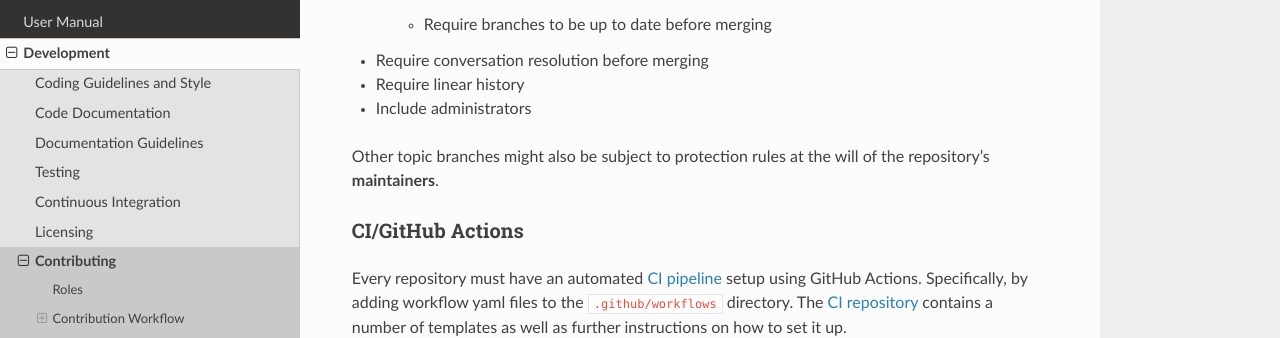
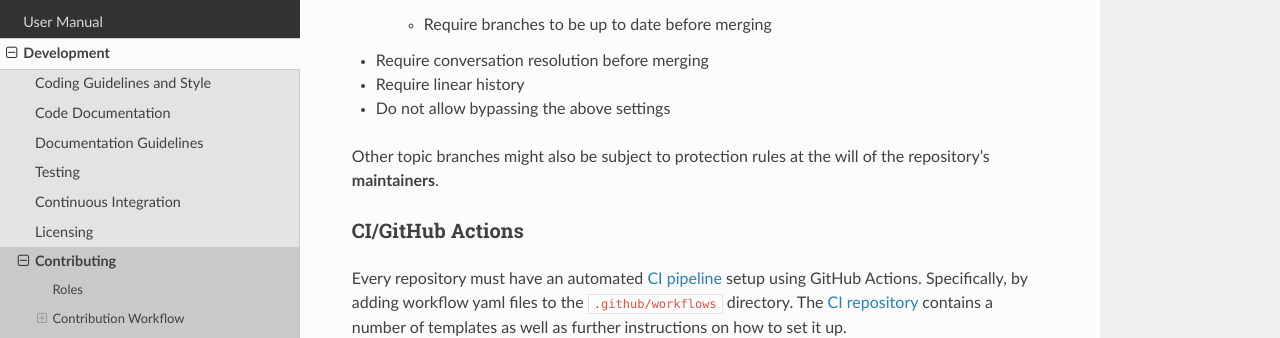
Before and after one commit to bao-project/bao-docs, a Sphinx documentation site: the page built from source/development/contributing.rst, in a window 1280 px wide and 900 px high, scrolled down 9770 px. Shown: the part 159-497 px from the top of the window. Built offline with Sphinx 7.4.7 and the Read the Docs theme 2.0.0, drawn with Linux system fonts in a browser that asks for light colours.

Commit message:
update(contrib): update admin branch protection section description
The github interface was updated and the description for option to restrict the
bypassing of branch protection rules by administrators was changed.

Signed-off-by: Jose Martins <josemartins90@gmail.com>

```diff
--- a/source/development/contributing.rst
+++ b/source/development/contributing.rst
@@ -536,7 +536,7 @@ menu, the protection rules must be created with the following options:
 
 * Require conversation resolution before merging
 * Require linear history
-* Include administrators
+* Do not allow bypassing the above settings
 
 Other topic branches might also be subject to protection rules at the will of
 the repository's **maintainers**.
```
